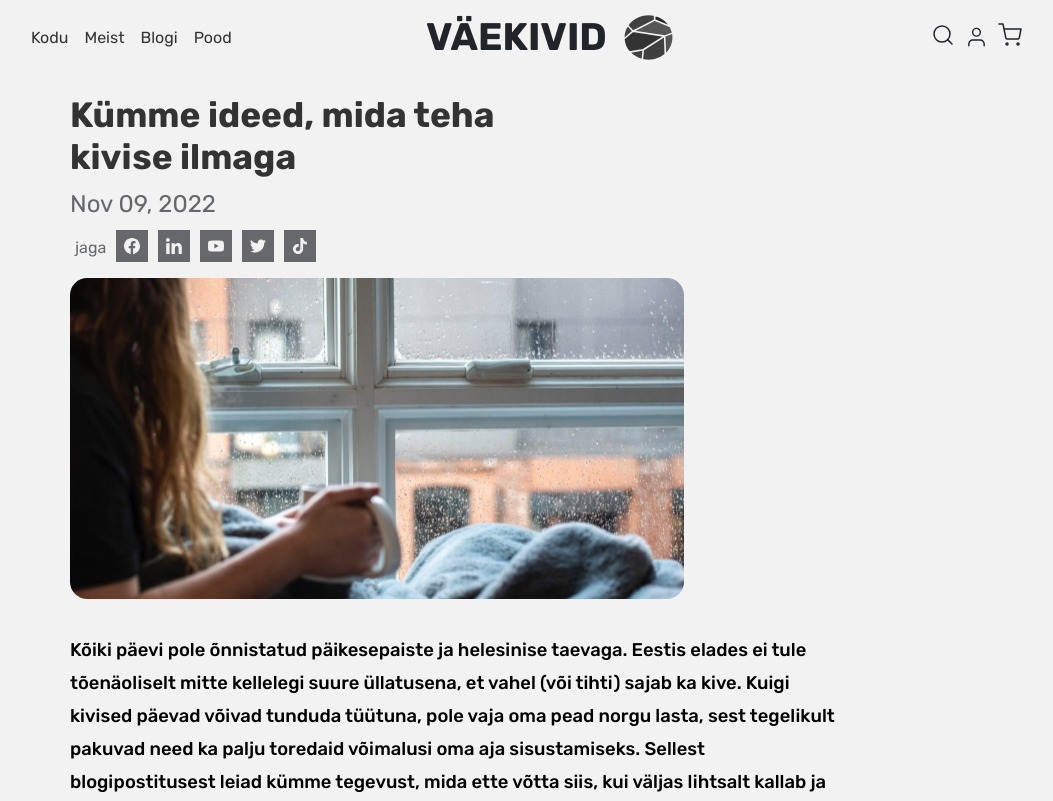
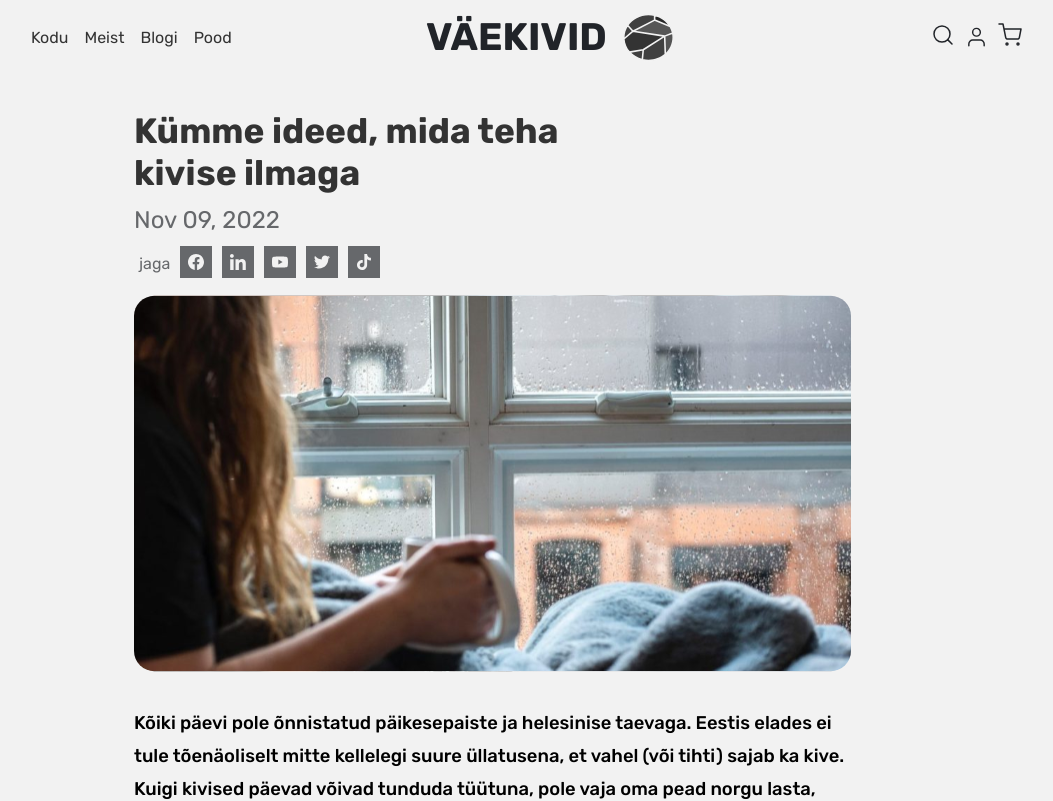
Before and after one commit to Tsarter/vaekivid, a React (Create React App) app: page /blogi in a window 1280 px wide. Shown: the top 801 px of the page, without its empty margins (90-1143 px from the left). Built offline with nearby package versions, Linux system fonts and the light colour scheme; the HTML template or start-up script is replaced by a standard one.

Commit message:
Centered the blog page content, resized the content.

```diff
--- a/src/pages/BlogPage.module.css
+++ b/src/pages/BlogPage.module.css
@@ -1,14 +1,13 @@
 
 .TopContainer {
-    width: 100%;
+    width: 70%;
     height: max-content;
-    margin: 1em 0;
-
+    margin: 2em auto 4em auto;
 }
 
 .BlogPage {
-    margin: auto;
-    width: 75%;
+    width: 100%;
+    margin: 0 0 0 2em;
 }
 
 .Socials {
@@ -44,6 +43,6 @@
 }
 
 .mainContent > img {
-    width: inherit;
+    width: 100%;
     aspect-ratio: 16/9;
 }
```
